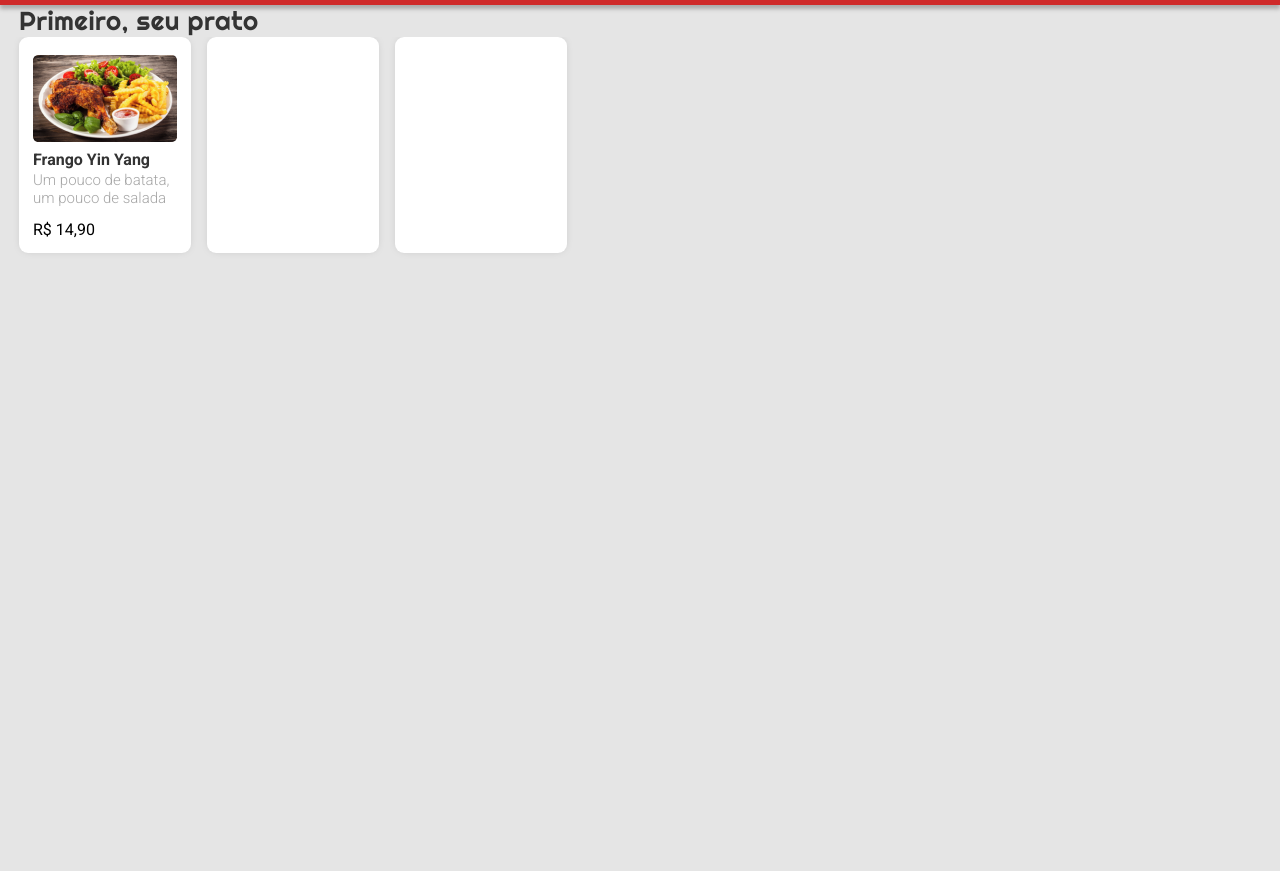
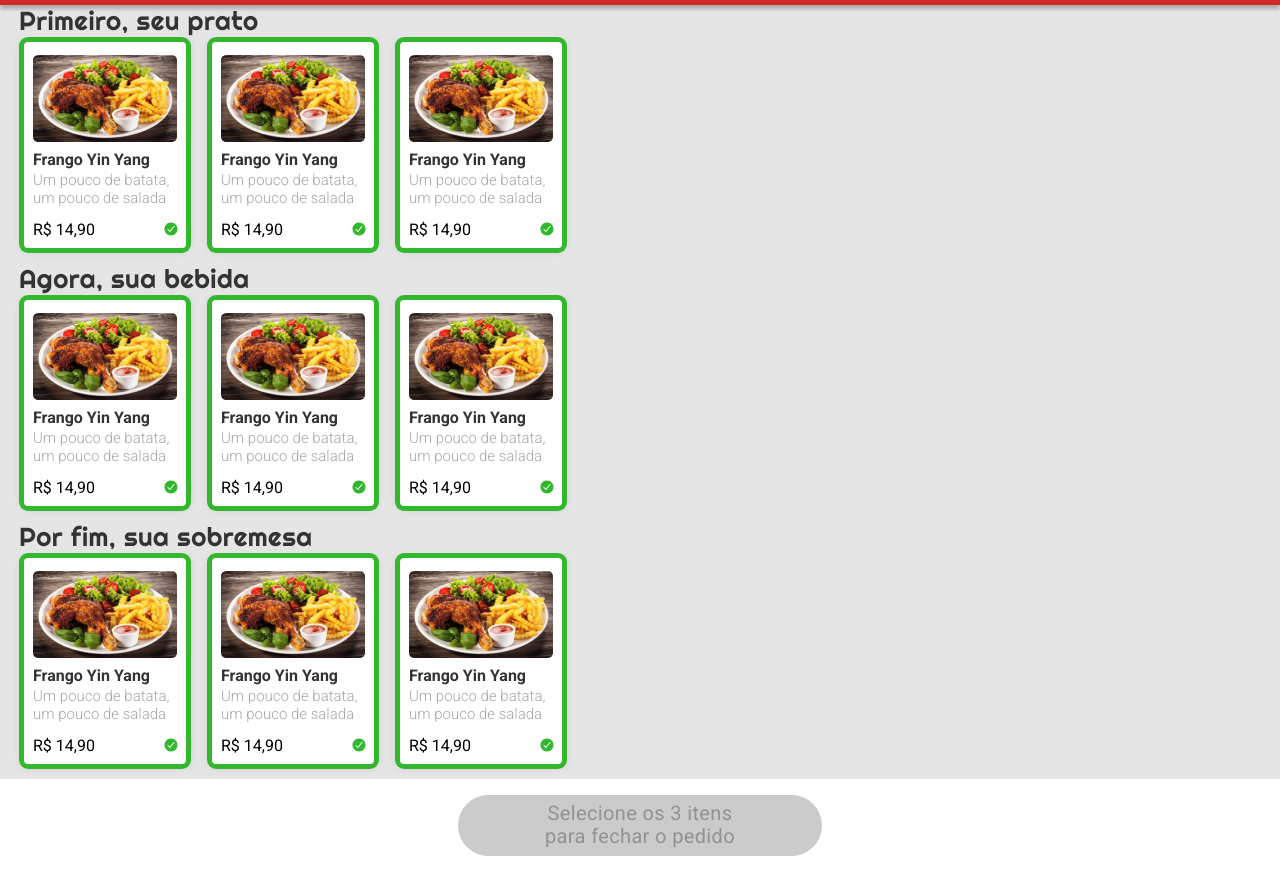
Before and after one commit to MarkDiasBR/projeto3-driveneats, a plain HTML site: page index.html in a window 1280 px wide. Shown: the part 87-958 px from the top of the page. Before the commit the page ends 800 px from the top, so only its background shows below. Drawn offline with nearby package versions, Linux system fonts and the light colour scheme.

Commit message:
Botão posicionado
Posicionamento do botão e cores diversas

```diff
--- a/index.html
+++ b/index.html
@@ -20,7 +20,7 @@
 		<div>
 			<p>Primeiro, seu prato</p>
 			<div>
-				<div>
+				<div class="selected">
 					<img src="./img/frango_yin_yang.png" alt="Frango yin yang">
 					<div>
 						<div>
@@ -28,14 +28,112 @@
 							<p>Um pouco de batata, um pouco de salada</p>
 						</div>
 						<h2>R$ 14,90</h2>
+						<ion-icon name="checkmark-circle"></ion-icon>
 					</div>
 				</div>
-				<div></div>
-				<div></div>
+				<div class="selected">
+					<img src="./img/frango_yin_yang.png" alt="Frango yin yang">
+					<div>
+						<div>
+							<h1>Frango Yin Yang</h1>
+							<p>Um pouco de batata, um pouco de salada</p>
+						</div>
+						<h2>R$ 14,90</h2>
+						<ion-icon name="checkmark-circle"></ion-icon>
+					</div>
+				</div>
+				<div class="selected">
+					<img src="./img/frango_yin_yang.png" alt="Frango yin yang">
+					<div>
+						<div>
+							<h1>Frango Yin Yang</h1>
+							<p>Um pouco de batata, um pouco de salada</p>
+						</div>
+						<h2>R$ 14,90</h2>
+						<ion-icon name="checkmark-circle"></ion-icon>
+					</div>
+				</div>
+			</div>
+			<p>Agora, sua bebida</p>
+			<div>
+				<div class="selected">
+					<img src="./img/frango_yin_yang.png" alt="Frango yin yang">
+					<div>
+						<div>
+							<h1>Frango Yin Yang</h1>
+							<p>Um pouco de batata, um pouco de salada</p>
+						</div>
+						<h2>R$ 14,90</h2>
+						<ion-icon name="checkmark-circle"></ion-icon>
+					</div>
+				</div>
+				<div class="selected">
+					<img src="./img/frango_yin_yang.png" alt="Frango yin yang">
+					<div>
+						<div>
+							<h1>Frango Yin Yang</h1>
+							<p>Um pouco de batata, um pouco de salada</p>
+						</div>
+						<h2>R$ 14,90</h2>
+						<ion-icon name="checkmark-circle"></ion-icon>
+					</div>
+				</div>
+				<div class="selected">
+					<img src="./img/frango_yin_yang.png" alt="Frango yin yang">
+					<div>
+						<div>
+							<h1>Frango Yin Yang</h1>
+							<p>Um pouco de batata, um pouco de salada</p>
+						</div>
+						<h2>R$ 14,90</h2>
+						<ion-icon name="checkmark-circle"></ion-icon>
+					</div>
+				</div>
+			</div>
+			<p>Por fim, sua sobremesa</p>
+			<div>
+				<div class="selected">
+					<img src="./img/frango_yin_yang.png" alt="Frango yin yang">
+					<div>
+						<div>
+							<h1>Frango Yin Yang</h1>
+							<p>Um pouco de batata, um pouco de salada</p>
+						</div>
+						<h2>R$ 14,90</h2>
+						<ion-icon name="checkmark-circle"></ion-icon>
+					</div>
+				</div>
+				<div class="selected">
+					<img src="./img/frango_yin_yang.png" alt="Frango yin yang">
+					<div>
+						<div>
+							<h1>Frango Yin Yang</h1>
+							<p>Um pouco de batata, um pouco de salada</p>
+						</div>
+						<h2>R$ 14,90</h2>
+						<ion-icon name="checkmark-circle"></ion-icon>
+					</div>
+				</div>
+				<div class="selected">
+					<img src="./img/frango_yin_yang.png" alt="Frango yin yang">
+					<div>
+						<div>
+							<h1>Frango Yin Yang</h1>
+							<p>Um pouco de batata, um pouco de salada</p>
+						</div>
+						<h2>R$ 14,90</h2>
+						<ion-icon name="checkmark-circle"></ion-icon>
+					</div>
+				</div>
 			</div>
 		</div>
-		<div></div>
-		<div></div>
 	</main>
+	<footer>
+		<button disabled="disabled">
+			Selecione os 3 itens<br>para fechar o pedido
+		</button>
+	</footer>
+	<script type="module" src="https://unpkg.com/ionicons@5.5.2/dist/ionicons/ionicons.esm.js"></script>
+	<script nomodule src="https://unpkg.com/ionicons@5.5.2/dist/ionicons/ionicons.js"></script>
 </body>
 </html>
--- a/style/style.css
+++ b/style/style.css
@@ -91,9 +91,7 @@ main > div > div > div > div {
 	display: flex;
 	flex-direction: column;
 	justify-content: space-between;
-}
-
-main > div > div > div > div > div {
+	position: relative;
 }
 
 main > div > div > div > div > div > h1 {
@@ -127,6 +125,50 @@ main > div > div > div > div > h2 {
 	color: #000000;
 }
 
+main > div > div > div > div > ion-icon {
+	color: #32B72F;
+	font-size: 16px;
+	position: absolute;
+	right: -2px;
+	bottom: 2px;
+	display: none;
+}
+
 .selected {
 	box-shadow: 0px 0px 10px -4px rgba(0, 0, 0, 0.25), inset 0px 0px 0px 5px #32B72F;
 }
+
+
+
+.selected ion-icon {
+	display: inline;
+}
+
+footer {
+	display: flex;
+	justify-content: center;
+	align-items: center;
+	background-color: #FFFFFF;
+	height: 92px;
+	max-width: 100vw;
+}
+
+footer button {
+	font-family: 'Roboto';
+	font-style: normal;
+	font-weight: 400;
+	font-size: 20px;
+	line-height: 23px;
+	text-align: center;
+	letter-spacing: 0.018em;
+
+	width: 364px;
+	height: 61px;
+	border: none;
+	border-radius: 50px;
+	background-color: blue;
+}
+
+footer button:disabled {
+	background-color: #cbcbcb;
+}
```
